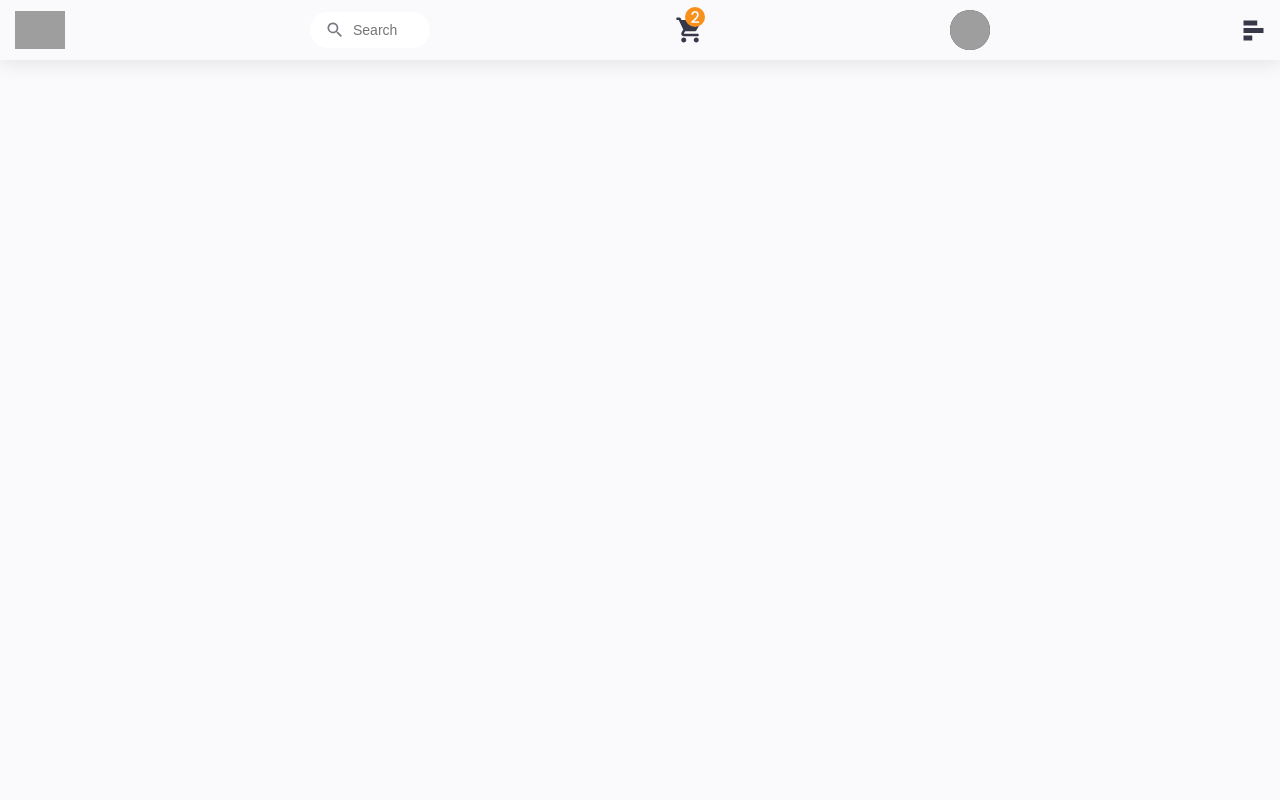
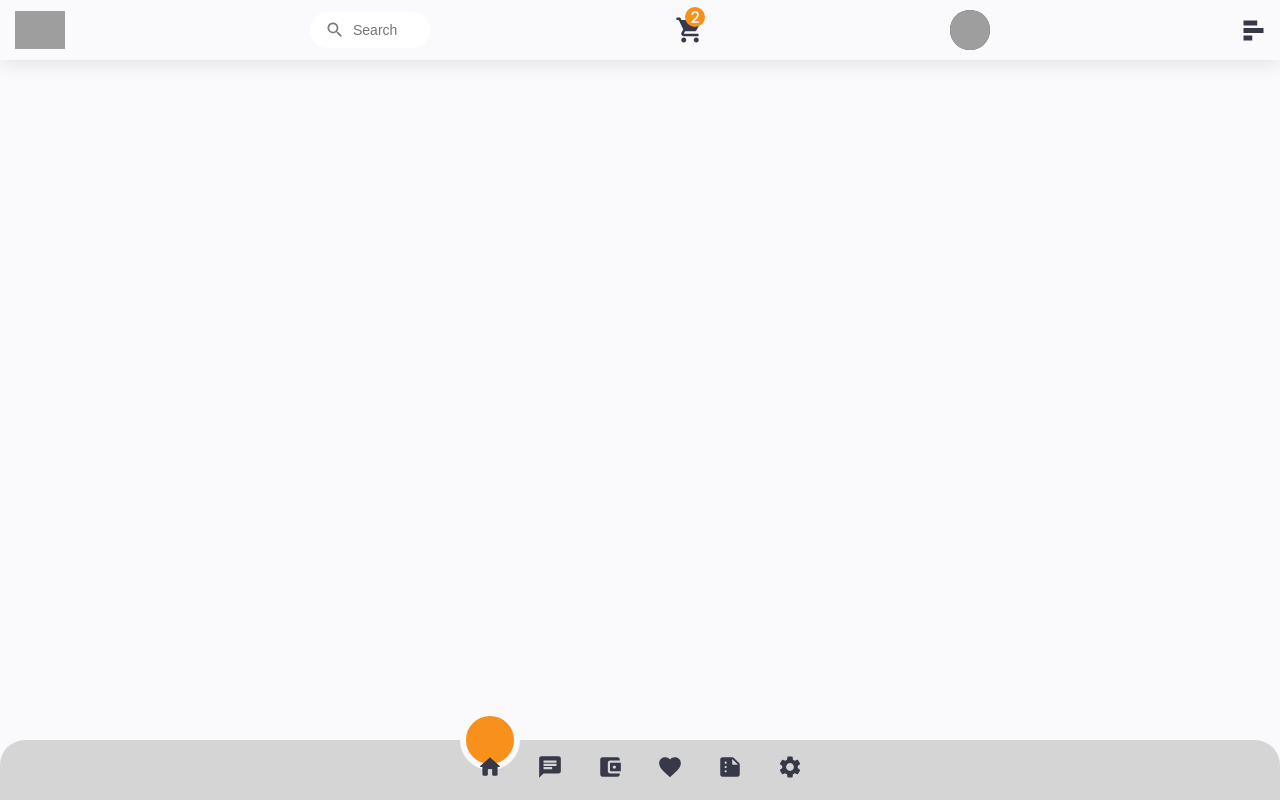
Before and after one commit to Ajit-karn12/food-delivery, a React (Create React App) app: page / in a window 1280 px wide. Built offline with nearby package versions, Linux system fonts and the light colour scheme; grey boxes are pictures that could not be loaded.

Commit message:
bottom section completed

```diff
--- a/src/App.css
+++ b/src/App.css
@@ -143,3 +143,120 @@ transform: rotate(90deg);
     font-size: 30px;
 }
 /*Header style ends */
+
+
+/* bottom menu style */
+.bottomMenu {
+    display: flex;
+    align-items: center;
+    justify-content: center;
+    position:fixed;
+    bottom:0;
+    left:0;
+    width:100%;
+    height:60px;
+    background: #d5d5d5;
+    border-radius:25px 25px 0 0 ;
+    z-index:101;
+}
+.bottomMenu ul{
+    display: flex;
+}
+
+.bottomMenu ul li {
+    position:relative;
+    width:60px;
+    height:60px;
+    z-index:1;
+}
+.bottomMenu ul li a{
+    display: flex;
+    align-items: center;
+    justify-content: center;
+    position: relative;
+    width:100%;
+    flex-direction: column;
+    text-align: center;
+    font-weight: 500;
+}
+.bottomMenu ul li a .icon {
+    position: relative;
+    display: block;
+    line-height: 70px;
+    text-align: center;
+    transition: 0.5s;
+}
+.bottomMenu ul li a .icon .MuiSvgIcon-root {
+    font-size: 26px;
+    color:#373848;
+}
+.bottomMenu ul li:active a .icon {
+    transform: translateY(-26px);
+}
+.bottomMenu ul li:active a .icon .MuiSvgIcon-root{
+    color:#faf9fb;
+    transition: 0.5s;
+}
+.indicator {
+    position: absolute;
+    width:60px;
+    height:60px;
+    background: #f8901c;
+    border-radius: 100vw;
+    top:-50%;
+    border:6px solid #faf9fb;
+    transition: 0.5s;
+}
+.indicator::before {
+    content:"";
+    position:absolute;
+    top:50%;
+    left: -20px;
+    width:18px;
+    height: 18px;
+    background: transparent;
+    border-top-right-radius: 18px;
+    box-shadow: opx -10px 0 0 #faf9fb;
+}
+.indicator::after {
+    content:"";
+    position:absolute;
+    top:50%;
+    right: -20px;
+    width:18px;
+    height: 18px;
+    background: transparent;
+    border-top-left-radius: 18px;
+    box-shadow: opx -10px 0 0 #faf9fb;
+}
+
+.bottomMenu ul li:nth-child(1):active ~ .indicator {
+    transform: translateX(calc(60px * 0));
+}
+.bottomMenu ul li:nth-child(2):active ~ .indicator {
+    transform: translateX(calc(60px * 1));
+}
+.bottomMenu ul li:nth-child(3):active ~ .indicator {
+    transform: translateX(calc(60px * 2));
+}
+.bottomMenu ul li:nth-child(4):active ~ .indicator {
+    transform: translateX(calc(60px * 3));
+}
+.bottomMenu ul li:nth-child(5):active ~ .indicator {
+    transform: translateX(calc(60px * 4));
+}
+.bottomMenu ul li:nth-child(6):active ~ .indicator {
+    transform: translateX(calc(60px * 5));
+}
+
+
+/* main section styles */
+
+main {
+    width:100%;
+    height: auto;
+    background: #555;
+    margin-top: 60px;
+
+}
+/* main section styles ends */
--- a/src/App.js
+++ b/src/App.js
@@ -1,14 +1,58 @@
+import { AccountBalanceWalletRounded, Chat, Favorite, HomeRounded, Settings, SummarizeRounded } from "@mui/icons-material";
 import "./App.css";
+import { useEffect } from "react";
 import Header from "./Components/Header";
+import MenuContainer from "./Components/MenuContainer";
 
 function App() {
+
+useEffect(() => {
+ const menuLi = document.querySelectorAll("#menu li");
+
+ function setMenuActive(){
+   menuLi.forEach((n) => n.classList.remove("active"));
+   this.classList.add("active");
+ }
+
+ menuLi.forEach(n =>n.addEventListener('click', setMenuActive))
+}, [])
+
   return (
     <div className="App">
       {/* header section */}
+
       <Header />
+
       {/* main container */}
 
-      {/* bottom section */}
+      <main>
+        <div className="mainContainer">
+        {/*banner */}
+          <div className="banner"></div>
+        </div>
+        <div className="rightMenu"></div>
+      </main>
+
+      {/* bottom menu section */}
+
+      <div className="bottomMenu">
+        <ul id="menu">
+          {/*prettier ignore */}
+          <MenuContainer link={"#"} icon={<HomeRounded/>}/>
+           {/*prettier ignore */}
+           <MenuContainer link={"#"} icon={<Chat/>}/>
+            {/*prettier ignore */}
+          <MenuContainer link={"#"} icon={<AccountBalanceWalletRounded/>}/>
+           {/*prettier ignore */}
+           <MenuContainer link={"#"} icon={<Favorite/>}/>
+            {/*prettier ignore */}
+          <MenuContainer link={"#"} icon={<SummarizeRounded/>}/>
+           {/*prettier ignore */}
+           <MenuContainer link={"#"} icon={<Settings/>}/>
+
+           <div className="indicator"></div>
+        </ul>
+      </div>
     </div>
   );
 }
--- a/src/Components/Header.js
+++ b/src/Components/Header.js
@@ -22,8 +22,9 @@ function Header() {
 
             <div className="profileContainer">
                 <div className="imgBox">
-                    <img src="https://firebasestorage.googleapis.com/v0/b/food-delivery-37c59.appspot.com/o/Images%2Fprofile.jpg?alt=media&token=36821495-39b9-4145-bde3-16c47c6ff937" alt="profile photo"
-                        className="profile-pic"
+                    <img src="https://firebasestorage.googleapis.com/v0/b/food-delivery-37c59.appspot.com/o/Images%2Fprofile.jpg?alt=media&token=36821495-39b9-4145-bde3-16c47c6ff937"
+                    alt="profile photo"
+                    className="profile-pic"
                     />
                 </div>
 
--- /dev/null
+++ b/src/Components/MenuContainer.js
@@ -0,0 +1,13 @@
+import React from 'react'
+
+function MenuContainer({link,icon}) {
+    return (
+        <li>
+            <a href={link}>
+                <span className="icon">{icon}</span>
+            </a>
+        </li>
+    )
+}
+
+export default MenuContainer
```
Also changed, not shown: src/Components/BannerName.js (added).
